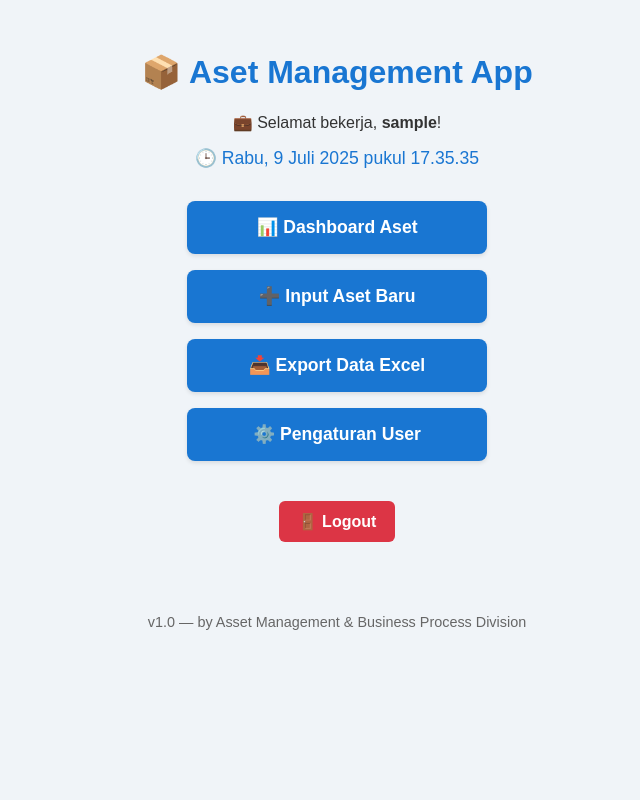
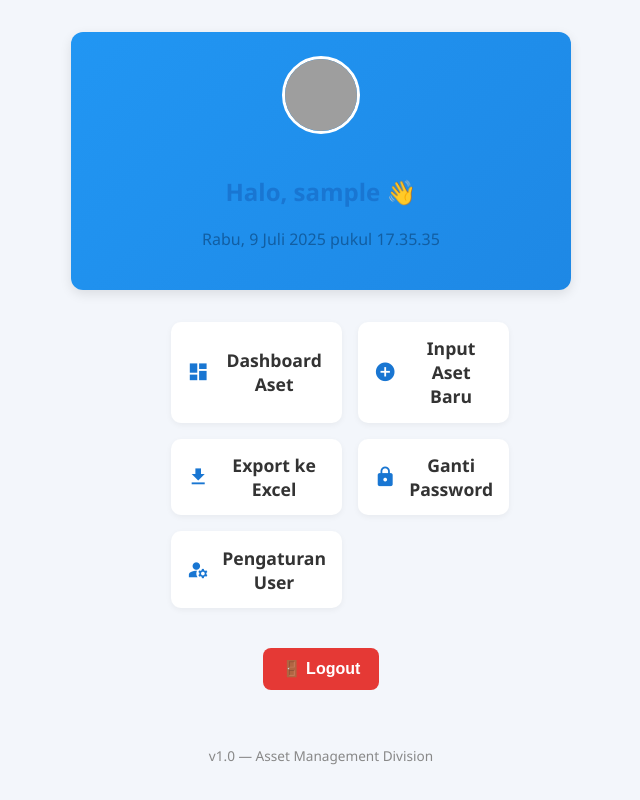
Before and after one commit to hafidzduddin85/ambp, a FastAPI app: page /home in a window 1280 px wide. Shown: the whole page, without its empty margins (79-719 px from the left). Run offline with FastAPI, Linux system fonts and the light colour scheme; the visitor is signed in with stand-in values (Sample User, id 1); tables that the repository leaves empty hold one stand-in row (values such as "Sample post"); grey boxes are pictures that could not be loaded.

Commit message:
Update home.html

```diff
--- a/app/templates/home.html
+++ b/app/templates/home.html
@@ -4,186 +4,177 @@
   <meta charset="UTF-8">
   <title>Beranda Aset Management</title>
   <meta name="viewport" content="width=device-width, initial-scale=1">
-
-    <!-- PWA Support -->
   <link rel="manifest" href="/static/manifest.json">
   <meta name="theme-color" content="#1976d2">
-    <link rel="icon" href="/static/favicon.ico" type="image/x-icon">
-    <link rel="apple-touch-icon" sizes="192x192" href="/static/icon-192.png">
-    <link rel="apple-touch-icon" sizes="512x512" href="/static/icon-512.png">
+  <link rel="icon" href="/static/favicon.ico">
   <link rel="stylesheet" href="/static/style.css">
-
   <style>
-        body {
-            font-family: Arial, sans-serif;
-            background-color: #f0f4f8;
-            margin: 0;
-            padding: 2rem;
-            text-align: center;
+    :root {
+      --primary: #1976d2;
+      --accent: #125ea2;
+      --bg: #f3f6fb;
+      --text: #333;
     }
 
-        h1 {
-            color: #1976d2;
+    body {
+      margin: 0;
+      font-family: 'Segoe UI', sans-serif;
+      background: var(--bg);
+      color: var(--text);
+      display: flex;
+      flex-direction: column;
+      align-items: center;
+      padding: 2rem 1rem;
+    }
+
+    .container {
+      max-width: 500px;
+      width: 100%;
+    }
+
+    .profile-card {
+      background: linear-gradient(135deg, #2196f3, #1e88e5);
+      color: white;
+      padding: 1.5rem;
+      border-radius: 12px;
+      text-align: center;
+      box-shadow: 0 4px 12px rgba(0,0,0,0.1);
+      margin-bottom: 2rem;
+    }
+
+    .profile-card img {
+      width: 72px;
+      height: 72px;
+      border-radius: 50%;
+      border: 3px solid white;
+      margin-bottom: 1rem;
     }
 
     .menu {
-            display: flex;
-            flex-direction: column;
+      display: grid;
+      grid-template-columns: 1fr;
       gap: 1rem;
-            margin-top: 2rem;
-            max-width: 300px;
-            margin-inline: auto;
     }
 
     .menu a {
-            display: block;
-            padding: 1rem;
-            background-color: #1976d2;
-            color: white;
+      display: flex;
+      align-items: center;
+      gap: 0.8rem;
+      padding: 0.9rem 1rem;
+      background-color: white;
+      border-radius: 10px;
       text-decoration: none;
-            border-radius: 8px;
-            font-size: 1.1rem;
-            font-weight: bold;
-            box-shadow: 0 2px 4px rgba(0,0,0,0.1);
+      color: var(--text);
+      box-shadow: 0 2px 6px rgba(0,0,0,0.05);
+      transition: transform 0.2s ease, background 0.2s;
     }
 
     .menu a:hover {
-            background-color: #125ea2;
+      background: #e3f2fd;
+      transform: scale(1.02);
     }
 
-        #installBtn {
-            display: none;
-            margin-top: 2rem;
-            padding: 0.75rem 1.5rem;
-            background-color: #28a745;
-            color: white;
-            border: none;
-            border-radius: 8px;
-            font-size: 1rem;
-            font-weight: bold;
-            cursor: pointer;
+    .menu a i {
+      font-size: 1.4rem;
+      color: var(--primary);
     }
 
-        #installBtn:hover {
-            background-color: #218838;
-        }
-
-        footer {
-            margin-top: 4rem;
-            font-size: 0.9rem;
-            color: #666;
+    .clock {
+      margin: 1rem 0;
+      font-size: 1rem;
+      color: var(--accent);
     }
 
     .logout {
+      text-align: center;
       margin-top: 2rem;
     }
 
     .logout form button {
-            background-color: #dc3545;
+      background: #e53935;
+      color: white;
       border: none;
       padding: 0.7rem 1.2rem;
-            color: white;
+      border-radius: 8px;
+      cursor: pointer;
       font-weight: bold;
-            border-radius: 6px;
-            cursor: pointer;
+      transition: background 0.2s;
     }
 
     .logout form button:hover {
-            background-color: #b02a37;
+      background: #c62828;
+    }
+
+    footer {
+      margin-top: 3rem;
+      font-size: 0.85rem;
+      color: #888;
+      text-align: center;
+    }
+
+    @media(min-width: 600px) {
+      .menu {
+        grid-template-columns: 1fr 1fr;
+      }
     }
   </style>
+  <link href="https://fonts.googleapis.com/icon?family=Material+Icons" rel="stylesheet">
 </head>
 <body>
-    <h1 id="welcome-title">📦 Aset Management App</h1>
+  <div class="container">
+    {% if user %}
+    <div class="profile-card">
+      <img src="/static/user.png" alt="Avatar">
+      <h2 id="welcome-msg">Halo, {{ user.username }} 👋</h2>
+      <div class="clock" id="clock">🕒</div>
+    </div>
 
-    {% if user %}
-        <p id="welcome-msg"></p>
-        <div id="clock" style="font-size:1.1rem; color:#1976d2; margin-bottom:1rem;"></div>
     <div class="menu">
-            <a href="/dashboard">📊 Dashboard Aset</a>
-            <a href="/input">➕ Input Aset Baru</a>
-            <a href="/export">📥 Export Data Excel</a>
+      <a href="/dashboard"><i class="material-icons">dashboard</i>Dashboard Aset</a>
+      <a href="/input"><i class="material-icons">add_circle</i>Input Aset Baru</a>
+      <a href="/export"><i class="material-icons">file_download</i>Export ke Excel</a>
+      <a href="/change-password"><i class="material-icons">lock</i>Ganti Password</a>
       {% if user.role == 'admin' %}
-                <a href="/settings/users">⚙️ Pengaturan User</a>
+      <a href="/settings/users"><i class="material-icons">manage_accounts</i>Pengaturan User</a>
       {% endif %}
     </div>
+
     <div class="logout">
       <form method="post" action="/logout">
         <button type="submit">🚪 Logout</button>
       </form>
     </div>
     {% else %}
-        <p>Silakan login untuk menggunakan aplikasi.</p>
-        <a href="/login" class="menu-link">🔐 Login</a>
+    <p>Silakan login terlebih dahulu.</p>
+    <a href="/login">🔐 Login</a>
     {% endif %}
 
-    <button id="installBtn">📲 Install Aplikasi</button>
-
-    <footer>v1.0 — by Asset Management & Business Process Division</footer>
+    <footer>v1.0 — Asset Management Division</footer>
+  </div>
 
   <script>
-        if ('serviceWorker' in navigator) {
-            try {
-                navigator.serviceWorker.register('/static/service-worker.js')
-                    .then(reg => console.log('✅ Service Worker registered:', reg.scope))
-                    .catch(err => console.error('❌ Service Worker error:', err));
-            } catch (e) {
-                console.error('Service Worker error:', e);
-            }
-        }
-
-        let deferredPrompt;
-        const installBtn = document.getElementById('installBtn');
-        window.addEventListener('beforeinstallprompt', (e) => {
-            e.preventDefault();
-            deferredPrompt = e;
-            installBtn.style.display = 'inline-block';
-            installBtn.addEventListener('click', async () => {
-                installBtn.disabled = true;
-                deferredPrompt.prompt();
-                const { outcome } = await deferredPrompt.userChoice;
-                deferredPrompt = null;
-                installBtn.style.display = 'none';
-            });
-        });
-
     function updateClock() {
       const now = new Date();
       const clock = document.getElementById('clock');
       if (clock) {
-                try {
-                    clock.textContent = '🕒 ' + now.toLocaleString('id-ID', {
+        clock.textContent = now.toLocaleString('id-ID', {
           weekday: 'long', year: 'numeric', month: 'long', day: 'numeric',
           hour: '2-digit', minute: '2-digit', second: '2-digit'
         });
-                } catch (e) {
-                    console.error('Error updating clock:', e);
       }
     }
-        }
+
     setInterval(updateClock, 1000);
     updateClock();
 
-        const welcomeMessages = [
-            "👋 Selamat datang, <strong>{{ user.username }}</strong>!",
-            "🎉 Halo <strong>{{ user.username }}</strong>, semoga harimu menyenangkan!",
-            "🚀 Hai <strong>{{ user.username }}</strong>! Siap kelola aset hari ini?",
-            "😊 Senang melihatmu lagi, <strong>{{ user.username }}</strong>!",
-            "💼 Selamat bekerja, <strong>{{ user.username }}</strong>!"
-        ];
-        const msg = welcomeMessages[Math.floor(Math.random() * welcomeMessages.length)];
+    // Welcome animation
     const welcomeMsg = document.getElementById('welcome-msg');
     if (welcomeMsg) {
-            try {
-                welcomeMsg.innerHTML = msg;
       welcomeMsg.style.opacity = 0;
       setTimeout(() => {
-                    welcomeMsg.style.transition = 'opacity 1s';
+        welcomeMsg.style.transition = 'opacity 1s ease-in-out';
         welcomeMsg.style.opacity = 1;
-                }, 300);
-            } catch (e) {
-                console.error('Error showing welcome message:', e);
-            }
+      }, 200);
     }
   </script>
 </body>
```
Lines whose indentation alone changed are shown as unchanged.
